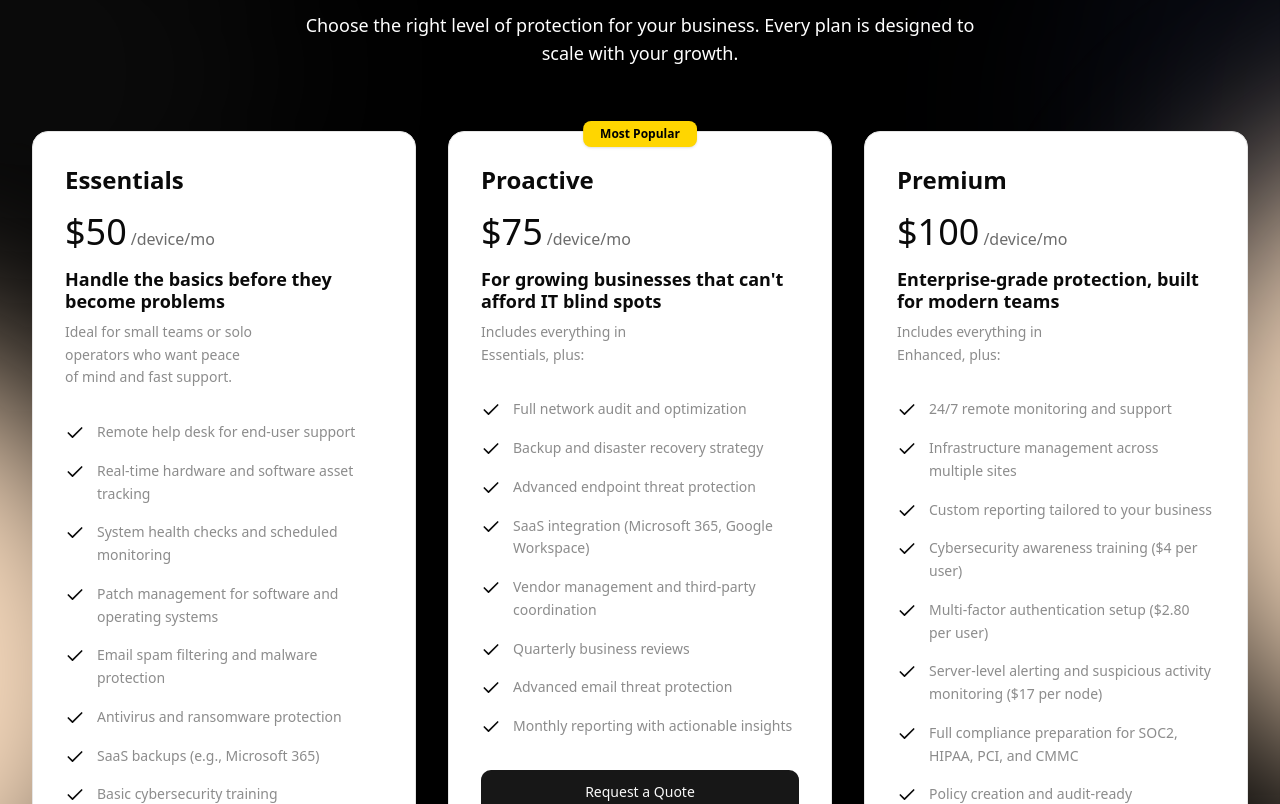
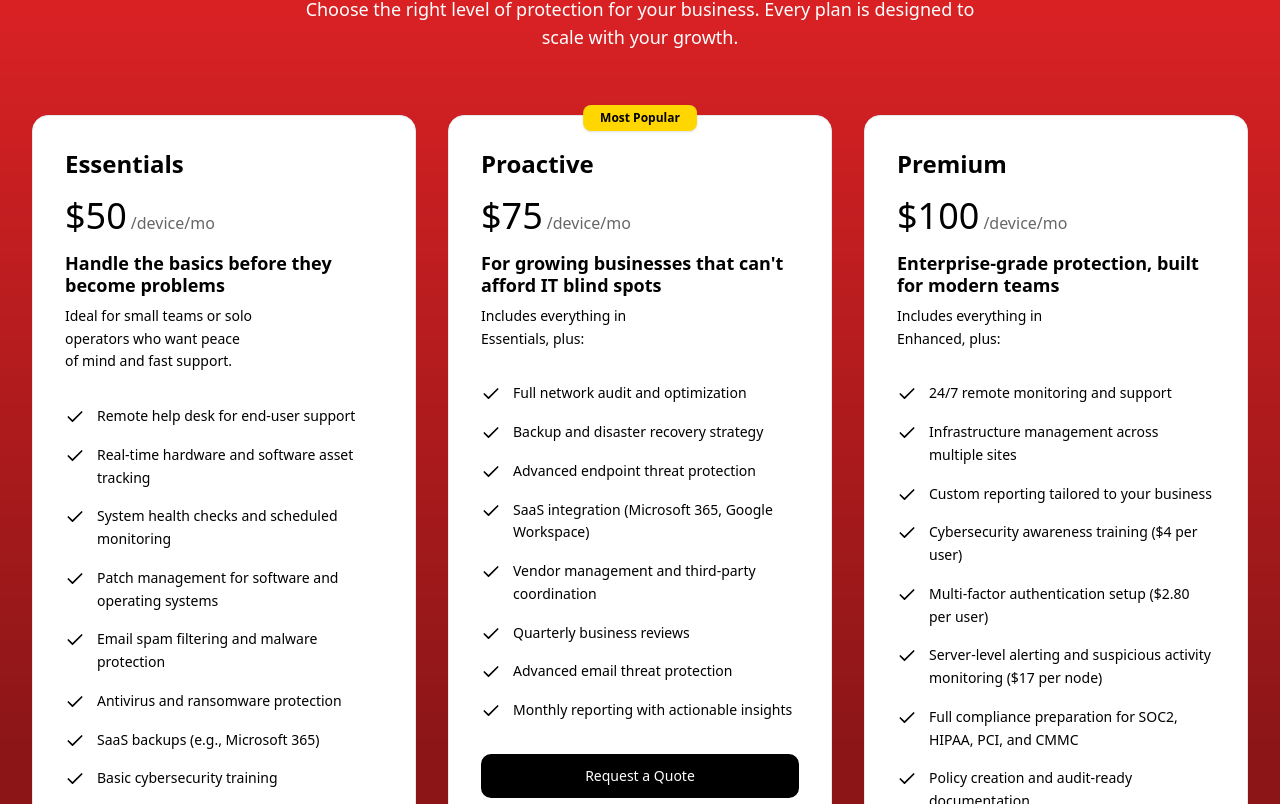
Before and after one commit to helpdesk411/helpdesk-411, a React (Vite) app: page /b in a window 1280 px wide. Shown: the part 3796-4600 px from the top of the page. Built offline with nearby package versions, Linux system fonts and the light colour scheme; a web font is replaced by a local one.

Commit message:
feat: style partners b background color

```diff
--- a/src/sections/Pricing.tsx
+++ b/src/sections/Pricing.tsx
@@ -3,14 +3,22 @@ import { Button } from "@/components/Button";
 import { Badge } from "@/components/Badge";
 import { getPricing, type PricingPlan } from "@/lib/design";
 import { Check } from "lucide-react";
+import { cn } from "@/lib/utils";
+import { useLocation } from "react-router-dom";
 
 interface PricingCardProps {
   plan: PricingPlan;
+  pathname?: string;
 }
 
-function PricingCard({ plan }: PricingCardProps) {
+function PricingCard({ plan, pathname = "/" }: PricingCardProps) {
+  const isRouteB = pathname === "/b";
+
   return (
-    <div className="relative rounded-2xl border bg-card p-8 transition-all duration-300 hover:shadow-lg">
+    <div className={cn(
+      "relative rounded-2xl border p-8 transition-all duration-300 hover:shadow-lg",
+      isRouteB ? "bg-white border-gray-200" : "bg-card"
+    )}>
       {plan.isFeatured && (
         <div className="absolute -top-3 left-1/2 transform -translate-x-1/2">
           <Badge variant="default" className="bg-[#ffd600] text-black px-4 py-1">
@@ -20,18 +28,24 @@ function PricingCard({ plan }: PricingCardProps) {
       )}
 
       <div className="mb-8">
-        <h3 className="text-2xl font-bold text-foreground mb-4">{plan.name}</h3>
+        <h3 className={cn("text-2xl font-bold mb-4", isRouteB ? "text-black" : "text-foreground")}>
+          {plan.name}
+        </h3>
         <div className="flex items-baseline mb-4">
-          <span className="text-4xl font-normal text-foreground">${plan.price}</span>
-          <span className="text-foreground/60 ml-1">/{plan.per}</span>
+          <span className={cn("text-4xl font-normal", isRouteB ? "text-black" : "text-foreground")}>
+            ${plan.price}
+          </span>
+          <span className={cn("ml-1", isRouteB ? "text-black/60" : "text-foreground/60")}>
+            /{plan.per}
+          </span>
         </div>
         {plan.highlight && (
-          <h4 className="text-lg font-semibold text-foreground mb-2 leading-tight">
+          <h4 className={cn("text-lg font-semibold mb-2 leading-tight", isRouteB ? "text-black" : "text-foreground")}>
             {plan.highlight}
           </h4>
         )}
         {plan.subHighlight && (
-          <p className="text-sm text-[#8C8C8C] mb-4 leading-relaxed md:w-3/5">
+          <p className={cn("text-sm mb-4 leading-relaxed md:w-3/5", isRouteB ? "text-black" : "text-[#8C8C8C]")}>
             {plan.subHighlight}
           </p>
         )}
@@ -40,8 +54,10 @@ function PricingCard({ plan }: PricingCardProps) {
       <ul className="space-y-4 mb-8">
           {plan.features.map((feature, index) => (
             <li key={index} className="flex items-start space-x-3">
-              <Check className="w-5 h-5 flex-shrink-0 mt-0.5" />
-              <span className="text-[#8C8C8C] text-sm leading-relaxed">{feature}</span>
+              <Check className={cn("w-5 h-5 flex-shrink-0 mt-0.5", isRouteB ? "text-black" : "text-foreground")} />
+              <span className={cn("text-sm leading-relaxed", isRouteB ? "text-black" : "text-[#8C8C8C]")}>
+                {feature}
+              </span>
             </li>
           ))}
       </ul>
@@ -49,7 +65,11 @@ function PricingCard({ plan }: PricingCardProps) {
       <Button
         href={plan.cta.href}
         variant={plan.isFeatured ? "default" : "outline"}
-        className="w-full"
+        className={cn(
+          "w-full",
+          isRouteB && plan.isFeatured ? "bg-black text-white hover:bg-gray-800" : "",
+          isRouteB && !plan.isFeatured ? "bg-gray-200 text-black hover:bg-gray-300" : ""
+        )}
         size="lg"
       >
         {plan.cta.label}
@@ -59,31 +79,80 @@ function PricingCard({ plan }: PricingCardProps) {
 }
 
 export function Pricing() {
+  const location = useLocation();
+  const pathname = location.pathname;
   const pricingData = getPricing();
+
+  // Define colors for each route
+  const routeStyles: Record<string, { titleColor: string; bodyColor: string }> = {
+    "/": {
+      titleColor: "text-white",
+      bodyColor: "text-white",
+    },
+    "/b": {
+      titleColor: "text-white",
+      bodyColor: "text-white",
+    },
+    "/c": {
+      titleColor: "text-green-900",
+      bodyColor: "text-green-900",
+    },
+  };
+
+  // fallback to home if route not in map
+  const { titleColor, bodyColor } = routeStyles[pathname] || routeStyles["/"];
 
   return (
     <div
-      className="relative md:min-h-screen bg-black bg-cover bg-left md:bg-center-bottom bg-no-repeat rounded-3xl overflow-hidden mt-4"
+      className={cn(
+        "relative md:min-h-screen bg-cover bg-left md:bg-center-bottom bg-no-repeat overflow-hidden",
+        pathname === "/" ? "rounded-3xl mt-4" : ""
+      )}
       style={{
-        backgroundImage: 'url(/images/partners_bg.svg)'
+        backgroundImage: pathname === "/b" ? "none" : 'url(/images/partners_bg.svg)',
+        backgroundColor: pathname === "/b" ? "#242424" : "black"
       }}
     >
-    <Section id="pricing" className="px-8">
+        {pathname === "/b" ? (
+      <div
+        className="px-8 py-20"
+        style={{
+          background: 'linear-gradient(180deg, rgba(0, 0, 0, 0.00) 0%, rgba(0, 0, 0, 0.40) 70.13%), #EA2427'
+        }}
+      >
         <div className="text-center mb-16">
-          <h2 className="text-3xl font-light text-white md:text-4xl lg:text-5xl mb-6">
+          <h2 className={cn("text-3xl font-light md:text-4xl lg:text-5xl mb-6", titleColor)}>
             What's Included
           </h2>
-          <p className="text-lg font-light text-white max-w-2xl mx-auto">
+          <p className={cn("text-lg font-light max-w-2xl mx-auto", bodyColor)}>
             Choose the right level of protection for your business. Every plan is designed to scale with your growth.
           </p>
         </div>
 
         <div className="grid md:grid-cols-3 gap-8 md:mb-12">
           {pricingData.plans.map((plan, index) => (
-            <PricingCard key={index} plan={plan} />
+            <PricingCard key={index} plan={plan} pathname={pathname} />
           ))}
         </div>
-    </Section>
+      </div>
+    ) : (
+      <Section id="pricing" className="px-8">
+        <div className="text-center mb-16">
+          <h2 className={cn("text-3xl font-light md:text-4xl lg:text-5xl mb-6", titleColor)}>
+            What's Included
+          </h2>
+          <p className={cn("text-lg font-light max-w-2xl mx-auto", bodyColor)}>
+            Choose the right level of protection for your business. Every plan is designed to scale with your growth.
+          </p>
+        </div>
+
+        <div className="grid md:grid-cols-3 gap-8 md:mb-12">
+          {pricingData.plans.map((plan, index) => (
+            <PricingCard key={index} plan={plan} pathname={pathname} />
+          ))}
+        </div>
+      </Section>
+    )}
     </div>
   );
 }
```
